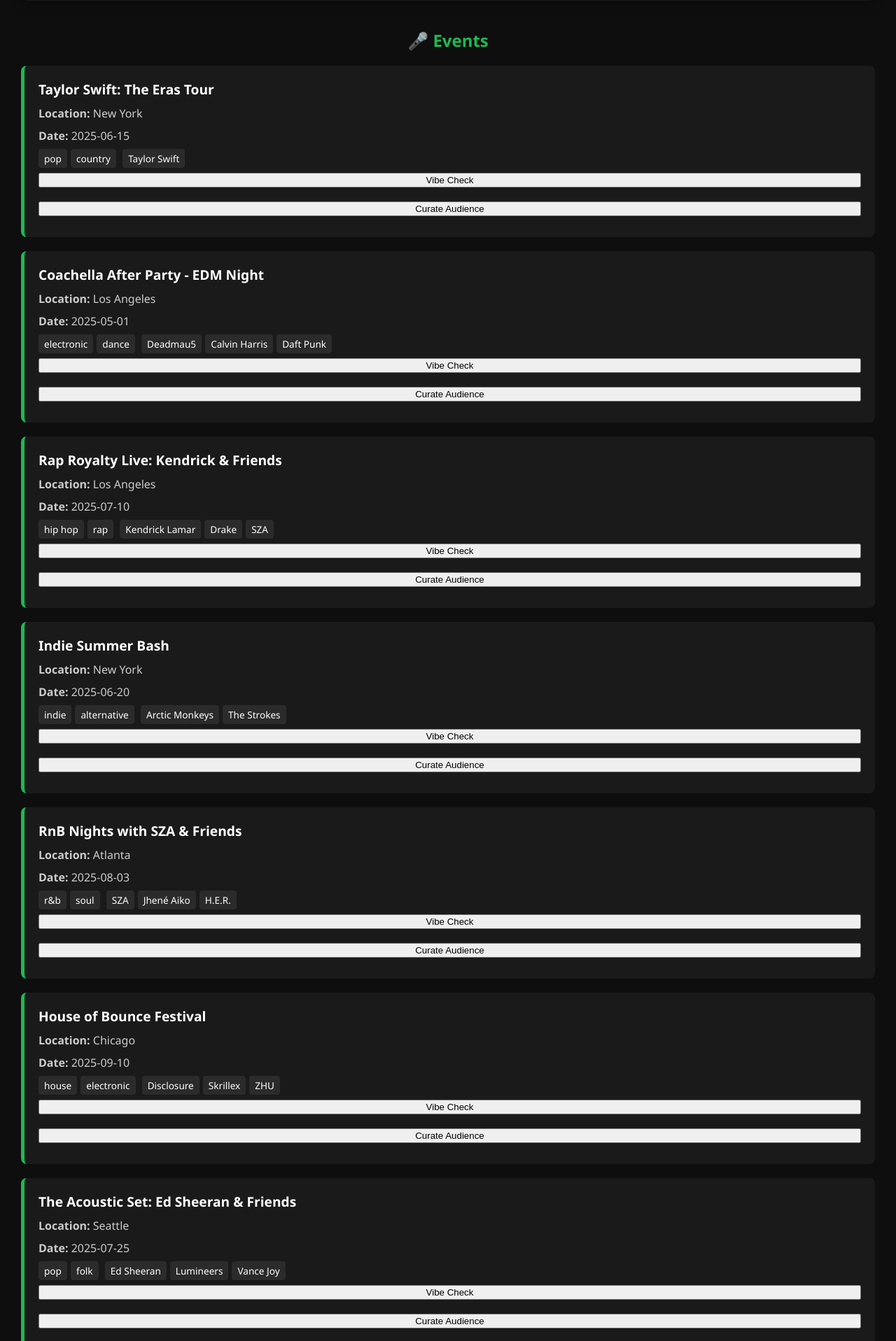
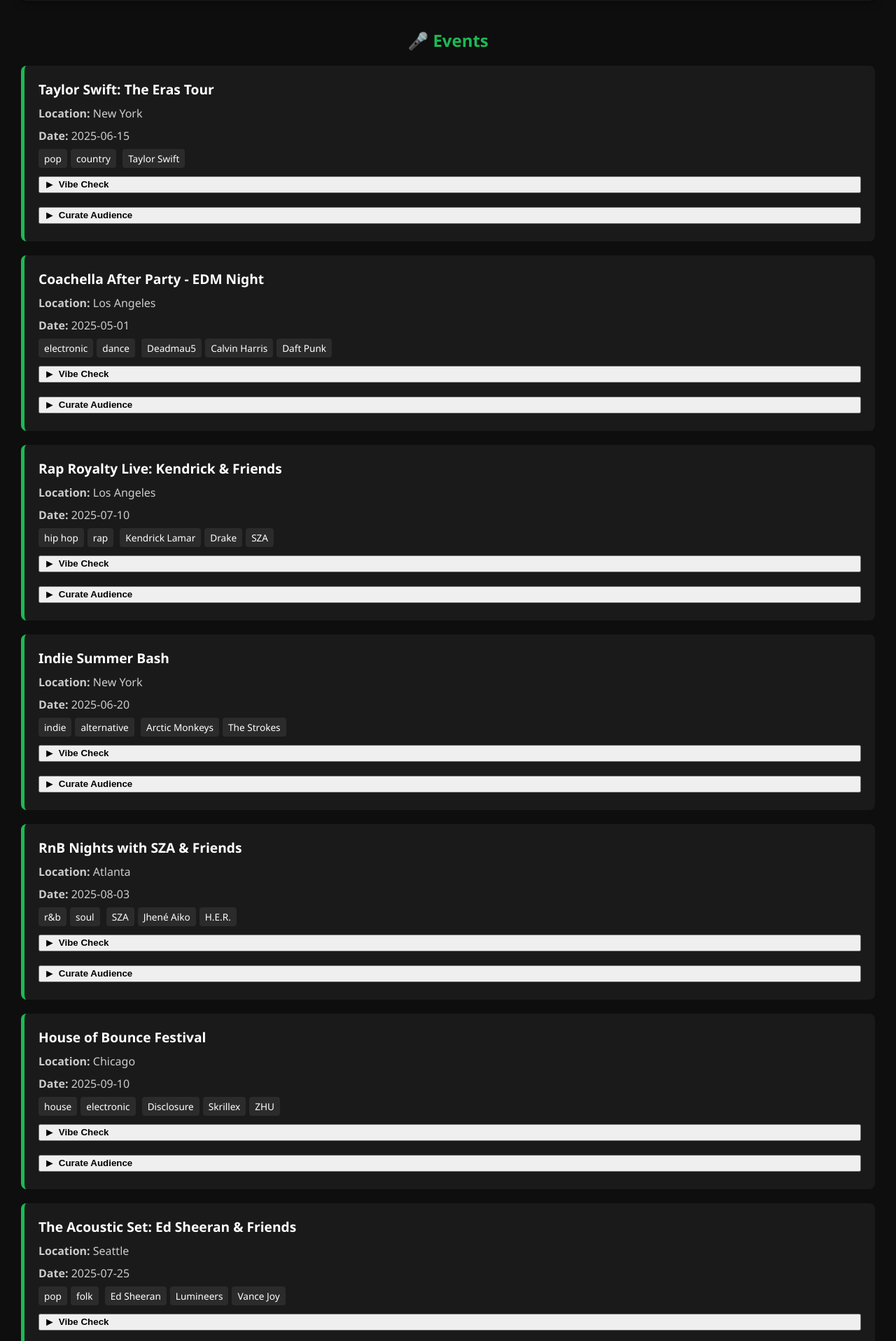
Before and after one commit to JackieSF/Listener-Insights-and-Audio-Trend-Analysis-Dashboard, a Flask app: page /home in a window 1280 px wide. Shown: the part 879-2796 px from the top of the page at 70% size. Run offline with Flask 3, Linux system fonts and the light colour scheme.

Commit message:
added toggle to insight buttons

```diff
--- a/ai.py
+++ b/ai.py
@@ -67,31 +67,8 @@ def generate_event_insight(event):
     - Who the target audience is
     - What kind of music and vibe to expect
     - Who would enjoy this
-    - Any age suggestions or advisories
+    - Any age restriction suggestions or parental advisories
     """
     model = genai.GenerativeModel(model_name="models/gemini-1.5-pro-latest")
     response = model.generate_content(prompt)
     return response.text.strip()
-
-def generate_customer_insight(customer):
-    prompt = f"""
-    Analyze this customer's preferences and generate a music vibe profile:
-
-    Name: {customer['name']}
-    Top Genres: {', '.join(customer['top_genres'])}
-    Top Artists: {', '.join(customer['top_artists'])}
-    Recently Played: {', '.join([track['name'] + ' by ' + track['artist'] for track in customer['recent_tracks']])}
-    Location: {customer['location']}
-
-    Include:
-    - Summary of musical taste
-    - Preferred vibe
-    - Suggested upcoming events
-    """
-    model = genai.GenerativeModel('gemini-pro')
-    response = model.generate_content(prompt)
-    return response.text.strip()
-
-models = genai.list_models()
-for m in models:
-    print(m.name)
--- a/static/script.js
+++ b/static/script.js
@@ -22,13 +22,25 @@ function fetchEvents() {
             ${event.genres.map(genre => `<span class="badge genre">${genre}</span>`).join('')}
             ${event.artists.map(artist => `<span class="badge artist">${artist}</span>`).join('')}
           </div>
-          <button class="insight-button" data-id="${event.id}">Vibe Check</button>
-          <div class="insight-output" id="insight-${event.id}"></div>
-          <button class="curate-button" data-id="${event.id}">Curate Audience</button>
-          <div class="audience-output" id="audience-${event.id}"></div>
+          <button class="toggle-button insight-button" data-id="${event.id}">
+            <span class="arrow">►</span> Vibe Check
+          </button>
+          <div class="insight-output" id="insight-${event.id}" style="display: none;"></div>
+
+          <button class="toggle-button curate-button" data-id="${event.id}">
+            <span class="arrow">►</span> Curate Audience
+          </button>
+          <div class="audience-output" id="audience-${event.id}" style="display: none;"></div>
         `;
 
         trendingContainer.appendChild(eventCard);
+      });
+
+      // collapse insights
+document.querySelectorAll(".close-btn").forEach(btn => {
+  btn.addEventListener("click", () => {
+    btn.parentElement.style.display = "none";
+  });
 });
 
       setupInsightButtons();
@@ -43,6 +55,12 @@ function setupCurateButtons() {
     button.addEventListener("click", () => {
       const eventId = button.getAttribute("data-id");
       const audienceBox = document.getElementById(`audience-${eventId}`);
+      const arrow = button.querySelector(".arrow");
+
+      // Toggle visibility
+      if (audienceBox.style.display === "none") {
+        audienceBox.style.display = "block";
+        arrow.textContent = "▼";
         audienceBox.innerHTML = "Finding potential audience...";
 
         fetch(`/api/curate_audience/${eventId}`)
@@ -54,6 +72,10 @@ function setupCurateButtons() {
           .catch(() => {
             audienceBox.innerHTML = "Failed to curate audience.";
           });
+      } else {
+        audienceBox.style.display = "none";
+        arrow.textContent = "►";
+      }
     });
   });
 }
@@ -66,18 +88,26 @@ function setupInsightButtons() {
     button.addEventListener("click", () => {
       const eventId = button.getAttribute("data-id");
       const insightBox = document.getElementById(`insight-${eventId}`);
+      const arrow = button.querySelector(".arrow");
+
+      // Toggle visibility
+      if (insightBox.style.display === "none") {
+        insightBox.style.display = "block";
+        arrow.textContent = "▼";
         insightBox.innerHTML = "Loading insight...";
 
         fetch(`/api/event_insight/${eventId}`)
           .then(response => response.json())
           .then(data => {
-          insightBox.innerHTML = `
-            <div class="insight-text">${data.insight}</div>
-          `;
+            insightBox.innerHTML = `<div class="insight-text">${data.insight}</div>`;
           })
           .catch(err => {
             insightBox.innerHTML = "Error fetching insight.";
           });
+      } else {
+        insightBox.style.display = "none";
+        arrow.textContent = "►";
+      }
     });
   });
 }
--- a/static/style.css
+++ b/static/style.css
@@ -102,6 +102,18 @@ section#overview {
 .button:hover {
   background-color: #17a34a;
 }
+.toggle-button {
+  display: flex;
+  align-items: center;
+  gap: 5px;
+  font-weight: bold;
+  margin: 5px 0;
+}
+
+.arrow {
+  font-size: 1rem;
+}
+
 
 /* Footer */
 footer {
```
Lines whose indentation alone changed are shown as unchanged.
